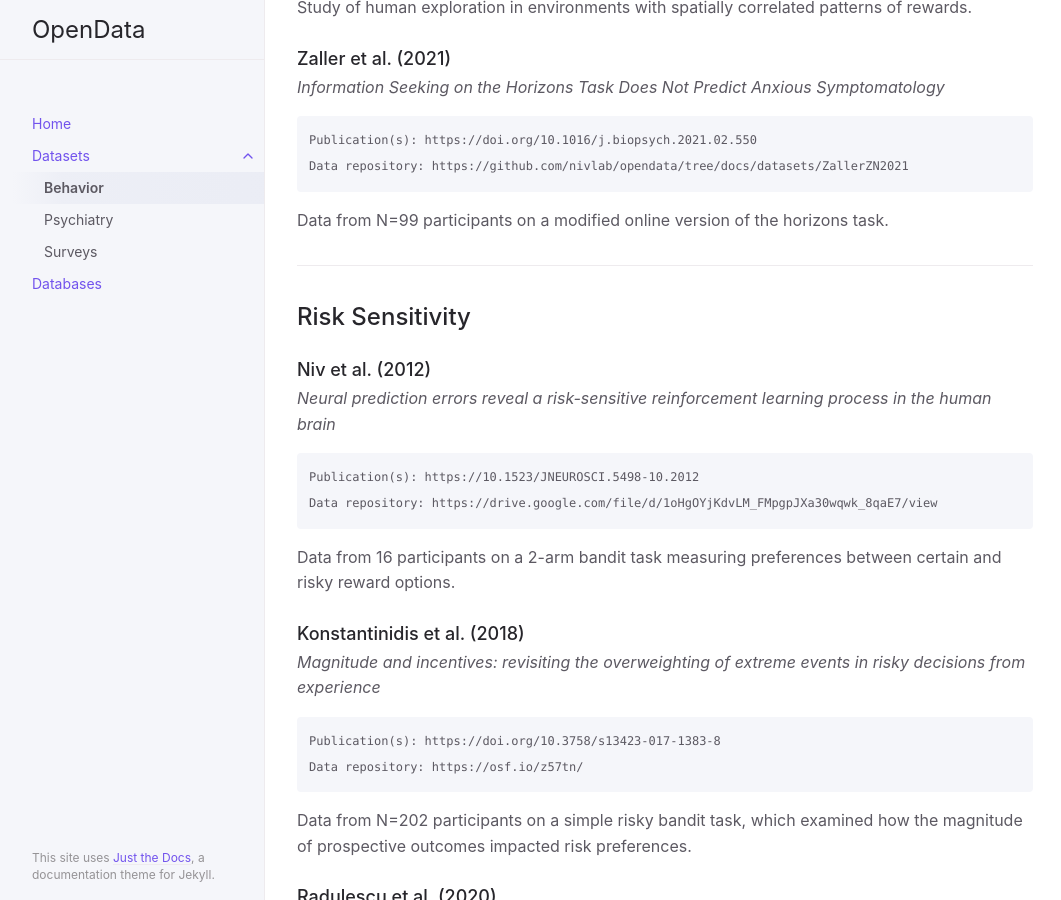
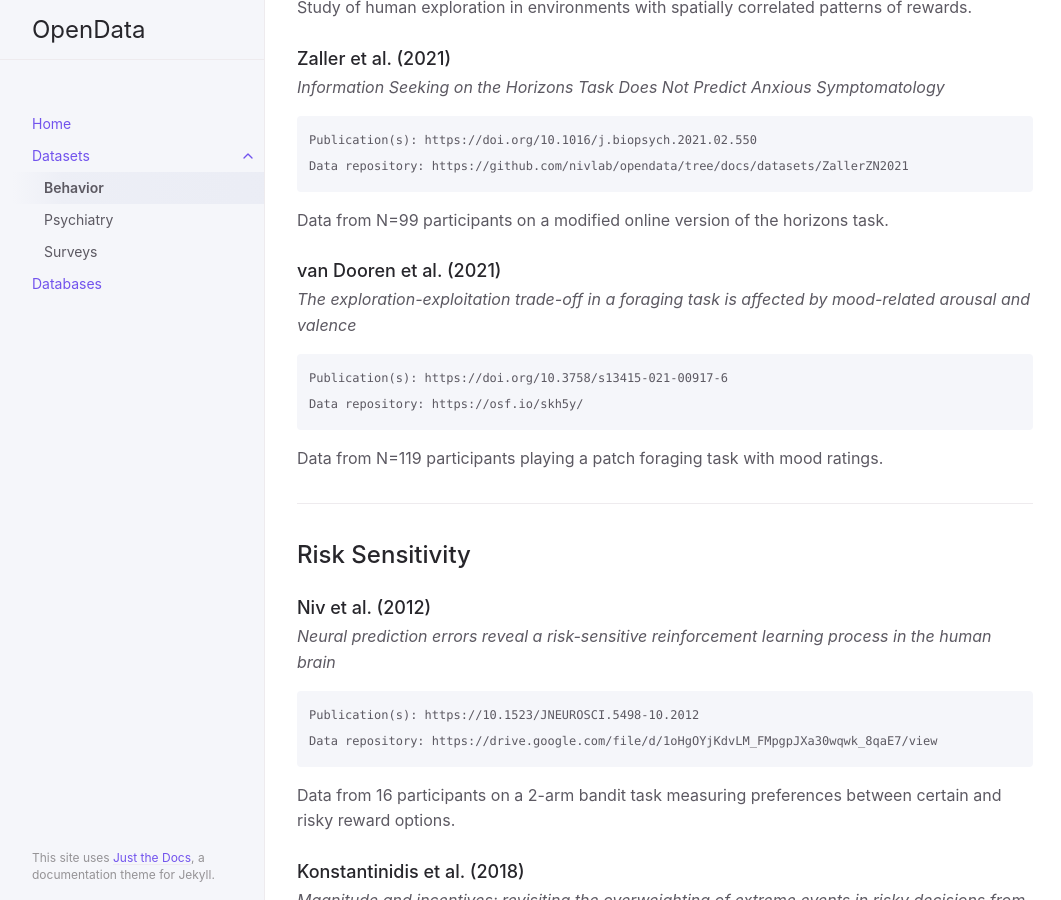
Before and after one commit to nivlab/opendata, a Jekyll site: the page built from docs/datasets/behavior.md, in a window 1280 px wide and 900 px high, scrolled down 3903 px. Shown: the whole window, without its empty margins (107-1168 px from the left). Built offline with Jekyll 4.4.1, drawn with Linux system fonts in a browser that asks for light colours.

Commit message:
Update behavior.md

````diff
--- a/docs/datasets/behavior.md
+++ b/docs/datasets/behavior.md
@@ -160,6 +160,17 @@ Data repository: https://github.com/nivlab/opendata/tree/docs/datasets/ZallerZN2
 ```
 
 Data from N=99 participants on a modified online version of the horizons task.
+
+### van Dooren et al. (2021)
+{: .no_toc }
+*The exploration-exploitation trade-off in a foraging task is affected by mood-related arousal and valence*
+
+```
+Publication(s): https://doi.org/10.3758/s13415-021-00917-6
+Data repository: https://osf.io/skh5y/
+```
+
+Data from N=119 participants playing a patch foraging task with mood ratings.
 
 ---
 
````
